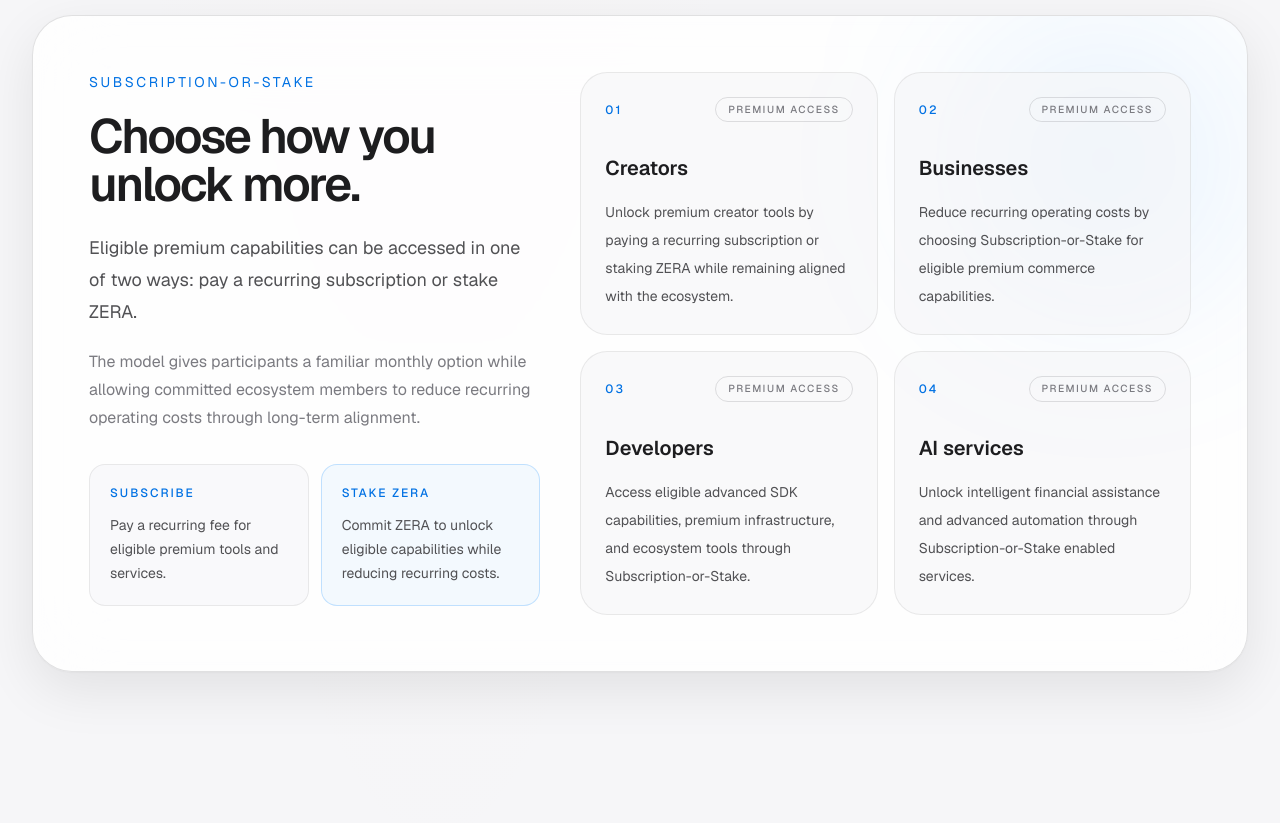
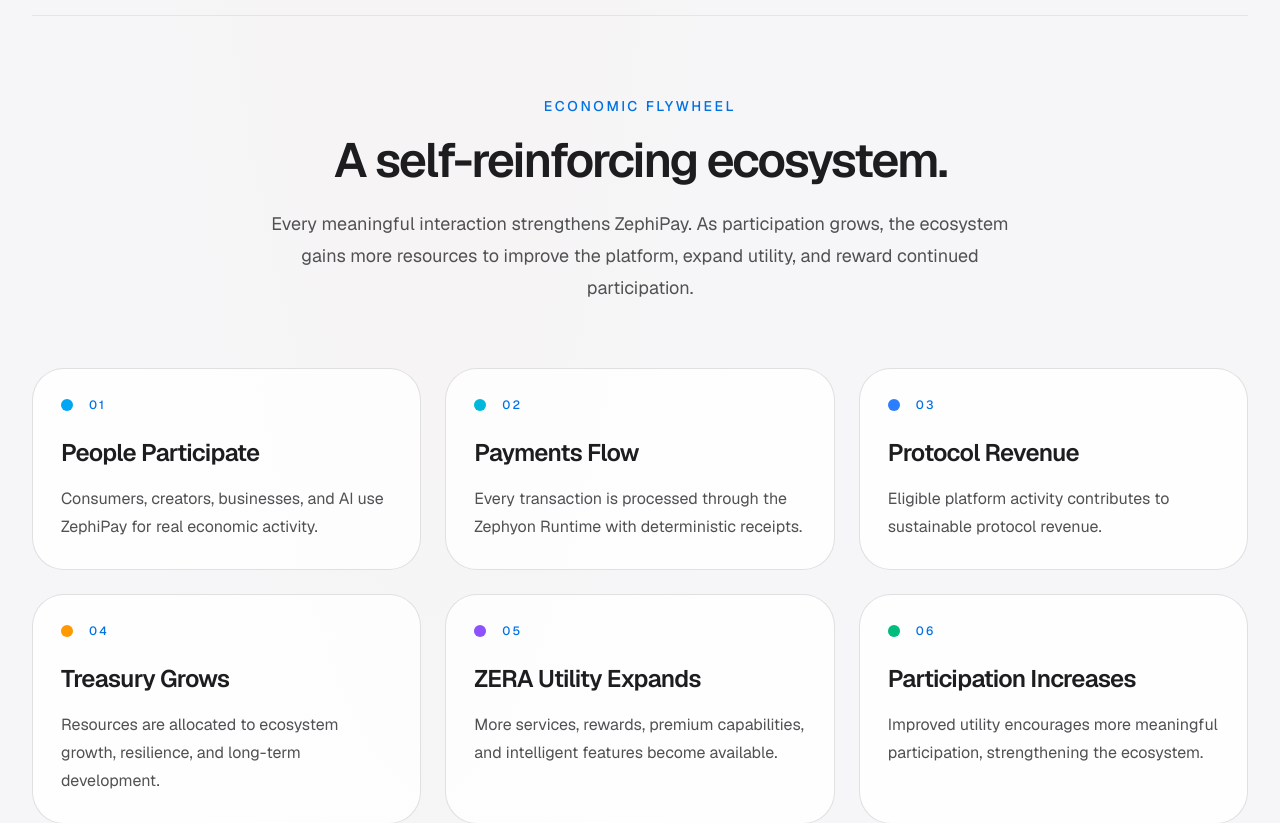
Before and after one commit to zephyon-labs/zephipay-site, a Next.js app: page /zera in a window 1280 px wide. Shown: the part 3940-4763 px from the top of the page. Built offline with nearby package versions, Linux system fonts and the light colour scheme.

Commit message:
feat(site): route navigation to available public experiences

```diff
--- a/src/app/zera/page.tsx
+++ b/src/app/zera/page.tsx
@@ -3,6 +3,7 @@
 import { SiteFooter } from "@/components/layout/SiteFooter";
 import { SiteHeader } from "@/components/layout/SiteHeader";
 import { AmbientBackground } from "@/components/marketing/AmbientBackground";
+import { EconomicFlywheel } from "@/components/marketing/EconomicFlywheel";
 import { Button } from "@/components/ui/Button";
 import { siteConfig } from "@/config/site";
 
@@ -1318,6 +1319,8 @@
           </Container>
         </Section>
 
+        <EconomicFlywheel />
+
         <Section>
           <Container>
             <div className="relative overflow-hidden rounded-[2.5rem] border border-border-default bg-surface-glass p-7 shadow-[var(--shadow-medium)] backdrop-blur-2xl sm:p-10 lg:p-14">
--- /dev/null
+++ b/src/components/marketing/EconomicFlywheel.tsx
@@ -0,0 +1,106 @@
+import { Container } from "@/components/layout/Container";
+import { Section } from "@/components/layout/Section";
+
+const stages = [
+  {
+    title: "People Participate",
+    color: "bg-sky-500",
+    description:
+      "Consumers, creators, businesses, and AI use ZephiPay for real economic activity.",
+  },
+  {
+    title: "Payments Flow",
+    color: "bg-cyan-500",
+    description:
+      "Every transaction is processed through the Zephyon Runtime with deterministic receipts.",
+  },
+  {
+    title: "Protocol Revenue",
+    color: "bg-blue-500",
+    description:
+      "Eligible platform activity contributes to sustainable protocol revenue.",
+  },
+  {
+    title: "Treasury Grows",
+    color: "bg-amber-500",
+    description:
+      "Resources are allocated to ecosystem growth, resilience, and long-term development.",
+  },
+  {
+    title: "ZERA Utility Expands",
+    color: "bg-violet-500",
+    description:
+      "More services, rewards, premium capabilities, and intelligent features become available.",
+  },
+  {
+    title: "Participation Increases",
+    color: "bg-emerald-500",
+    description:
+      "Improved utility encourages more meaningful participation, strengthening the ecosystem.",
+  },
+];
+
+export function EconomicFlywheel() {
+  return (
+    <Section>
+      <Container>
+
+        <div className="border-t border-border-subtle pt-20">
+
+          <div className="mx-auto max-w-3xl text-center">
+
+            <p className="text-sm font-medium uppercase tracking-[0.18em] text-brand-secondary">
+              Economic Flywheel
+            </p>
+
+            <h2 className="mt-5 text-4xl font-semibold tracking-[-0.045em] sm:text-5xl">
+              A self-reinforcing ecosystem.
+            </h2>
+
+            <p className="mt-6 text-lg leading-8 text-foreground-secondary">
+              Every meaningful interaction strengthens ZephiPay. As participation
+              grows, the ecosystem gains more resources to improve the platform,
+              expand utility, and reward continued participation.
+            </p>
+
+          </div>
+
+          <div className="mt-16 grid gap-6 md:grid-cols-2 xl:grid-cols-3">
+
+            {stages.map((stage, index) => (
+
+              <article
+                key={stage.title}
+                className="group rounded-[2rem] border border-border-default bg-surface-glass p-7 transition-all duration-300 hover:-translate-y-1 hover:border-brand-primary/40"
+              >
+
+                <div className="flex items-center gap-4">
+
+                  <div className={`h-3 w-3 rounded-full ${stage.color}`} />
+
+                  <span className="text-xs font-medium tracking-[0.18em] text-brand-secondary">
+                    {String(index + 1).padStart(2, "0")}
+                  </span>
+
+                </div>
+
+                <h3 className="mt-6 text-2xl font-semibold tracking-[-0.03em]">
+                  {stage.title}
+                </h3>
+
+                <p className="mt-4 leading-7 text-foreground-secondary">
+                  {stage.description}
+                </p>
+
+              </article>
+
+            ))}
+
+          </div>
+
+        </div>
+
+      </Container>
+    </Section>
+  );
+}
--- a/src/components/navigation/navigation-data.ts
+++ b/src/components/navigation/navigation-data.ts
@@ -33,17 +33,17 @@
         links: [
           {
             label: "Send",
-            href: "/personal/send",
+            href: "/personal",
             description: "Pay people securely.",
           },
           {
             label: "Receive",
-            href: "/personal/receive",
+            href: "/personal",
             description: "Accept payments with ease.",
           },
           {
             label: "Request",
-            href: "/personal/request",
+            href: "/personal",
             description: "Create a clear payment request.",
           },
         ],
@@ -53,17 +53,17 @@
         links: [
           {
             label: "Wallet",
-            href: "/personal/wallet",
+            href: "/personal",
             description: "See balances and payment methods.",
           },
           {
             label: "Activity",
-            href: "/personal/activity",
+            href: "/personal",
             description: "Review your payment history.",
           },
           {
             label: "Verified receipts",
-            href: "/personal/receipts",
+            href: "/personal",
             description: "Access trusted payment records.",
           },
         ],
@@ -73,7 +73,7 @@
         links: [
           {
             label: "Settings",
-            href: "/personal/settings",
+            href: "/personal",
             description: "Manage your account preferences.",
           },
           {
@@ -98,17 +98,17 @@
         links: [
           {
             label: "Tips",
-            href: "/creators/tips",
+            href: "/creators",
             description: "Accept direct audience support.",
           },
           {
             label: "Memberships",
-            href: "/creators/memberships",
+            href: "/creators",
             description: "Build recurring communities.",
           },
           {
             label: "Subscriptions",
-            href: "/creators/subscriptions",
+            href: "/creators",
             description: "Create dependable recurring revenue.",
           },
         ],
@@ -118,17 +118,17 @@
         links: [
           {
             label: "Send",
-            href: "/creators/send",
+            href: "/creators",
             description: "Pay collaborators and partners.",
           },
           {
             label: "Receive",
-            href: "/creators/receive",
+            href: "/creators",
             description: "Accept payments from anywhere.",
           },
           {
             label: "Withdraw",
-            href: "/creators/withdraw",
+            href: "/creators",
             description: "Move earnings when you need them.",
           },
         ],
@@ -138,17 +138,17 @@
         links: [
           {
             label: "Analytics",
-            href: "/creators/analytics",
+            href: "/creators",
             description: "Understand your payment activity.",
           },
           {
             label: "Audience",
-            href: "/creators/audience",
+            href: "/creators",
             description: "See who supports your work.",
           },
           {
             label: "Payout history",
-            href: "/creators/payouts",
+            href: "/creators",
             description: "Track every completed payout.",
           },
         ],
@@ -168,17 +168,17 @@
         links: [
           {
             label: "Point of sale",
-            href: "/business/pos",
+            href: "/business",
             description: "Accept payments in person.",
           },
           {
             label: "Payment links",
-            href: "/business/payment-links",
+            href: "/business",
             description: "Get paid through a simple link.",
           },
           {
             label: "Invoices",
-            href: "/business/invoices",
+            href: "/business",
             description: "Send and track professional invoices.",
           },
         ],
@@ -188,17 +188,17 @@
         links: [
           {
             label: "Send",
-            href: "/business/send",
+            href: "/business",
             description: "Pay vendors, teams, and partners.",
           },
           {
             label: "Receive",
-            href: "/business/receive",
+            href: "/business",
             description: "Accept customer and partner payments.",
           },
           {
             label: "Request",
-            href: "/business/request",
+            href: "/business",
             description: "Request payment with clear terms.",
           },
         ],
@@ -208,17 +208,17 @@
         links: [
           {
             label: "Settlement",
-            href: "/business/settlement",
+            href: "/business",
             description: "Follow funds through settlement.",
           },
           {
             label: "Reporting",
-            href: "/business/reporting",
+            href: "/business",
             description: "Review business payment performance.",
           },
           {
             label: "Team access",
-            href: "/business/team",
+            href: "/business",
             description: "Manage roles and permissions.",
           },
         ],
@@ -238,17 +238,17 @@
         links: [
           {
             label: "Agent wallets",
-            href: "/intelligent-commerce/agent-wallets",
+            href: "/intelligent-commerce",
             description: "Purpose-built wallets for software agents.",
           },
           {
             label: "AI-to-AI payments",
-            href: "/intelligent-commerce/ai-payments",
+            href: "/intelligent-commerce",
             description: "Enable autonomous economic exchange.",
           },
           {
             label: "x402 payments",
-            href: "/intelligent-commerce/x402",
+            href: "/intelligent-commerce",
             description: "Pay for digital resources through HTTP.",
             badge: "Live",
           },
```
